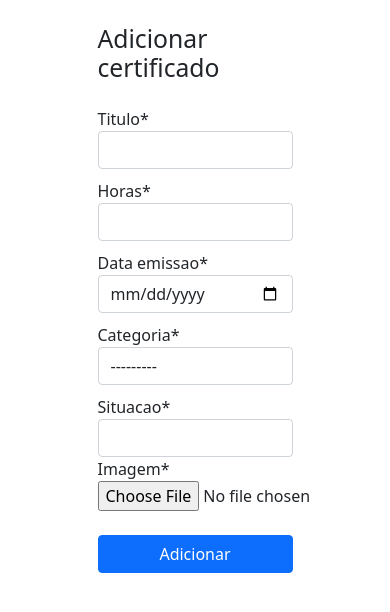
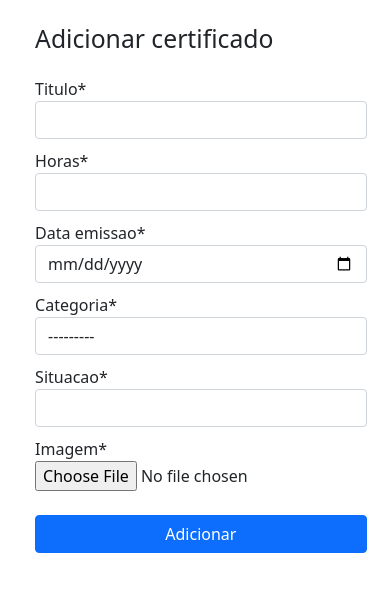
Before and after one commit to PHSouthier/Gerenciamento-e-valida-o-de-certificados, a Django app: page /certificados/novo_certificado/ in a window 390 px wide; the page is wider, and only the part inside the window is pictured. Shown: the part 59-671 px from the top of that part. Run offline with Django 3.2, Linux system fonts and the light colour scheme; data comes from the database, SQL or seed files in the repository; both versions use the stored data as it was after the commit; some libraries are stand-ins or nearby versions.

Commit message:
Ajuste de responsividade e informações

```diff
--- a/certificados/static/certificados/base.js
+++ b/certificados/static/certificados/base.js
@@ -6,7 +6,7 @@ function nome_user_encurtado() {
     if ((nome.length + sobrenome.length) > 8) {
         var string = `${nome} ${sobrenome}`
         arrayString = string.split("");
-        for(var i = 0; i < 8; i++) {
+        for(var i = 0; i < 30; i++) {
             stringEncurtada = stringEncurtada + arrayString[i];
         }
         div.innerHTML = `${stringEncurtada}...`;
--- a/certificados/static/certificados/css.css
+++ b/certificados/static/certificados/css.css
@@ -131,6 +131,39 @@
     }
 }
 
+@media only screen and (max-width: 900px) {
+    .form_center {
+        left: 12.5%;
+        width: 75%;
+    }
+}
+
+@media only screen and (max-width: 445px) {
+    .form-novoCertificado {
+        left: 17.0%;
+    }
+}
+
+@media only screen and (max-width: 400px) {
+    .form-novoCertificado {
+        width: 85%;
+        left: 9.0%;
+    }
+}
+
+@media only screen and (max-width: 367px) {
+    .form-novoCertificado {
+        width: 90%;
+        left: 3.0%;
+    }
+}
+
+@media only screen and (max-width: 340px) {
+    .form-novoCertificado {
+        left: 0.5%;
+    }
+}
+
 @media only screen and (max-width: 600px) {
     .form-horas {
         display: none;
--- a/certificados/static/certificados/novo_certificado.js
+++ b/certificados/static/certificados/novo_certificado.js
@@ -4,3 +4,5 @@ document.getElementById("id_titulo").style.marginBottom = "10px"
 document.getElementById("id_horas").style.marginBottom = "10px"
 document.getElementById("id_data_emissao").style.marginBottom = "10px"
 document.getElementById("id_categoria").style.marginBottom = "10px"
+document.getElementById("id_situacao").style.marginBottom = "10px"
+document.getElementById("id_imagem").style = "word-break: break-all;"
--- a/certificados/templates/certificados/novo_certificado.html
+++ b/certificados/templates/certificados/novo_certificado.html
@@ -3,7 +3,7 @@
 {% load crispy_forms_tags %}
 
 {% block conteudo %}
-    <div class="form_center">
+    <div class="form_center form-novoCertificado">
         <h2 class="font-weight-light pb-3"> Adicionar certificado </h2>
 
         <form action="/certificados/novo_certificado/" method="POST" enctype="multipart/form-data">
```
Also changed, not shown: db.sqlite3.
